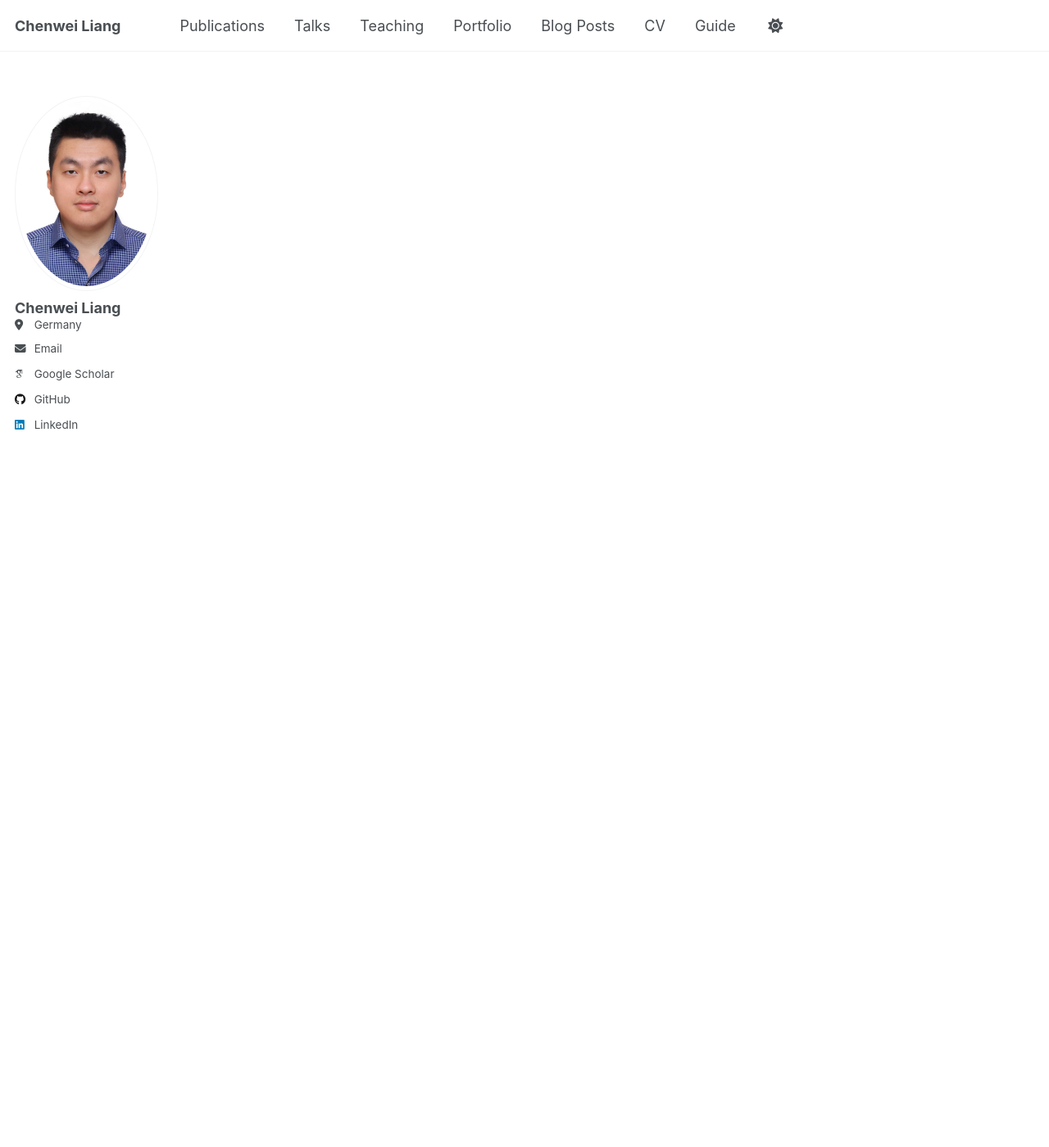
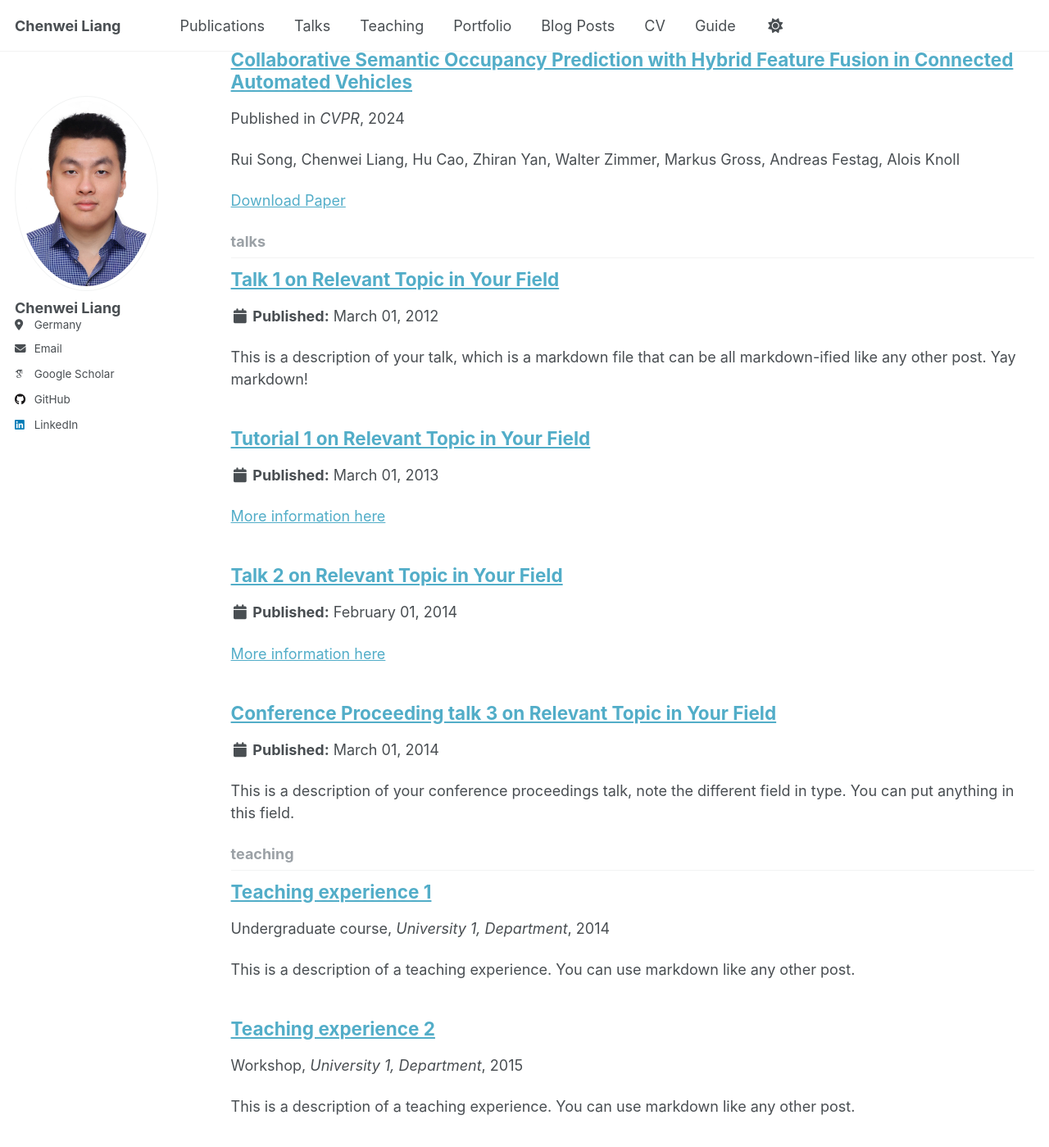
Before and after one commit to Chenwei-Liang/Chenwei-Liang.github.io, a Jekyll site: the page built from _pages/collection-archive.html, in a window 1280 px wide and 1400 px high, scrolled down 2047 px. Shown: the whole window at 82% size. Built offline with Jekyll 4.4.1, drawn with Linux system fonts in a browser that asks for light colours; some web fonts are replaced; a script that is not in the unit is left out; part of the change alters nothing that is shown; some of the changed text lies outside the part shown.

```diff
--- a/_config.yml
+++ b/_config.yml
@@ -217,16 +217,16 @@ kramdown:
 # These settings control the types of collections used by the template
 collections:
   teaching:
-    output: false
+    output: ture
     permalink: /:collection/:path/
   publications:
     output: true
     permalink: /:collection/:path/
   portfolio:
-    output: false
+    output: ture
     permalink: /:collection/:path/
   talks:
-    output: false
+    output: ture
     permalink: /:collection/:path/
 
 
```
